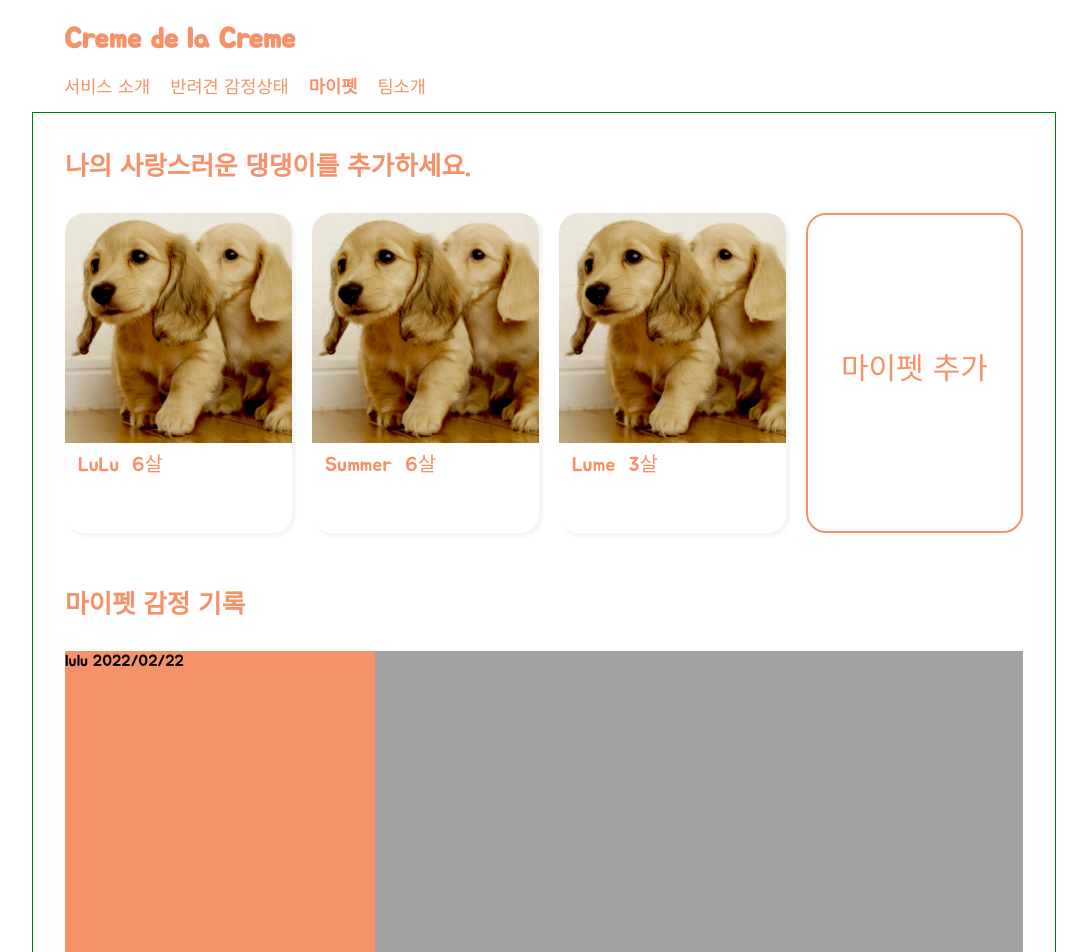
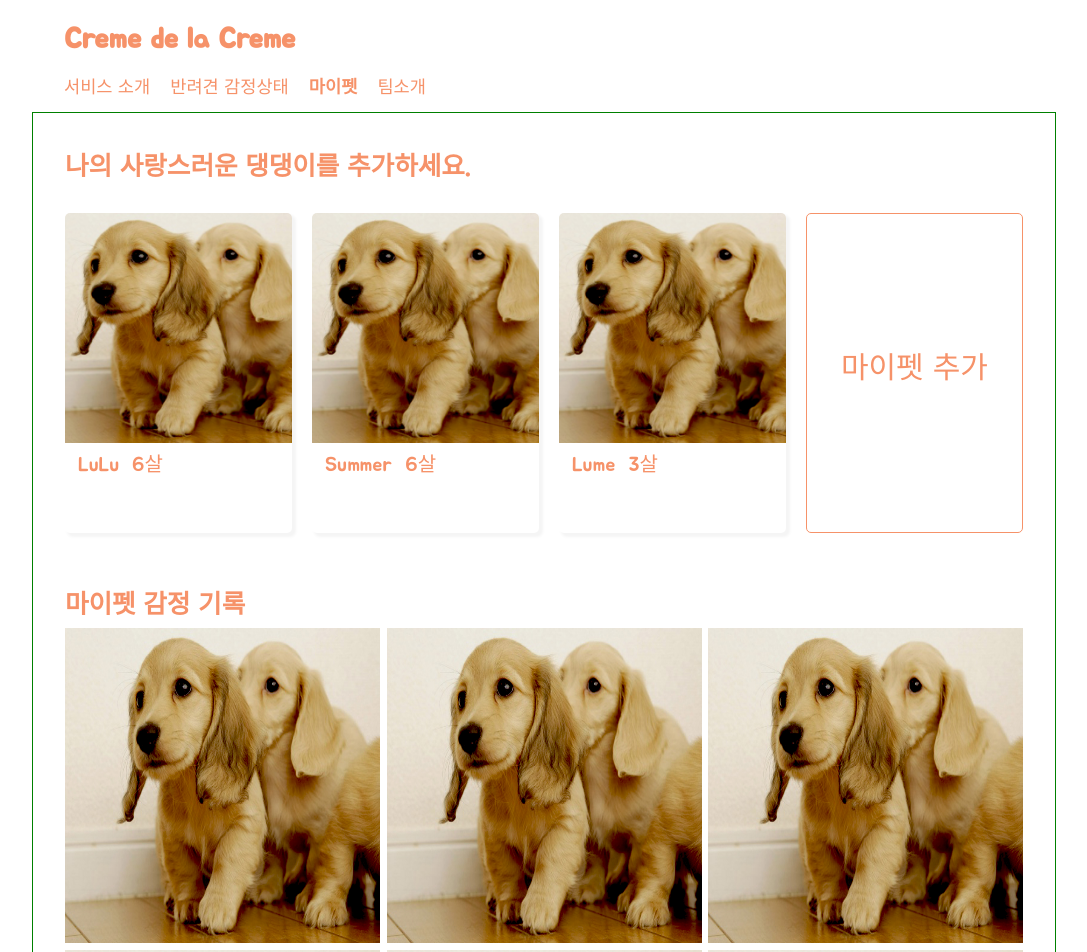
Before and after one commit to CreamDeLaCream/creme-client, a React (Create React App) app: page /mypet in a window 1280 px wide. Shown: the top 952 px of the page, without its empty margins (96-1183 px from the left). Built offline with nearby package versions, Linux system fonts and the light colour scheme.

Commit message:
[#14] fix : imagecard 에러 수정

```diff
--- a/src/common/components/Container.js
+++ b/src/common/components/Container.js
@@ -14,6 +14,7 @@ const Form = styled.section`
   flex-direction: column;
   border: 1px solid green;
   padding: 2rem;
+  // flex-wrap: wrap;
 `;
 
 export default Container;
--- a/src/pages/MyPet/AnalysisImageData.js
+++ b/src/pages/MyPet/AnalysisImageData.js
@@ -39,11 +39,6 @@ export const AnalysisImageData = [
     name: 'summer',
     date: '2022/02/22',
   },
-  {
-    id: 8,
-    name: 'lulu',
-    date: '2022/02/22',
-  },
 ];
 
 export default AnalysisImageData;
--- a/src/pages/MyPet/MyPet.js
+++ b/src/pages/MyPet/MyPet.js
@@ -47,7 +47,7 @@ const MyPetCard = styled.div`
 
   background-color: var(--white);
   // border: 2px solid var(--main);
-  border-radius: 20px;
+  border-radius: 5px;
   color: var(--main);
 
   img {
--- a/src/pages/MyPet/MyPetPage.js
+++ b/src/pages/MyPet/MyPetPage.js
@@ -25,7 +25,6 @@ const IntroPage = () => {
         <Text type="mainTitle" color="main" padding-top="30px">
           마이펫 감정 기록
         </Text>
-        {/* <hr /> */}
         <RecordCardWrapper>
           <Record />
           <RecordPlusbutton />
@@ -39,18 +38,15 @@ const MyPetWrapper = styled.div`
   display: flex;
   margin-top: 30px;
 `;
-
 const RecordWrapper = styled.div`
   margin-top: 50px;
 `;
-
 const RecordCardWrapper = styled.div`
   display: flex;
-  flex: 1;
-  height: 1000px;
+  flex-direction: row,
   margin-top: 30px;
-
-  background-color: var(--gray);
-`;
+  flex-wrap: wrap;
+  justify-content: space-between;
+  `;
 
 export default IntroPage;
--- a/src/pages/MyPet/Plusbutton.js
+++ b/src/pages/MyPet/Plusbutton.js
@@ -12,8 +12,8 @@ const MyPetPlusButton = styled.div`
   overflow: hidden;
 
   background-color: var(--white);
-  border: 2px solid var(--main);
-  border-radius: 20px;
+  border: 1px solid var(--main);
+  border-radius: 5px;
 
   color: var(--main);
   text-align: center;
--- a/src/pages/MyPet/Record.js
+++ b/src/pages/MyPet/Record.js
@@ -6,13 +6,19 @@ import AnalysisImageData from './AnalysisImageData';
 
 const Record = () => {
   let [recordImage, setRecordImage] = useState(AnalysisImageData);
+  const env = process.env;
+  env.PUBLIC_URL = env.PUBLIC_URL || '';
 
   function ImageList({ recordcards }) {
     return (
       <RecordCard>
-        <div>
-          {recordcards.name} {recordcards.date}
-        </div>
+        <img
+          alt=""
+          src={process.env.PUBLIC_URL + `/Image/dog0.png`}
+          width="315px"
+          height="315px"
+        />
+        {recordcards.name} {recordcards.date}
       </RecordCard>
     );
   }
@@ -26,22 +32,26 @@ const Record = () => {
 };
 
 const RecordCard = styled.div`
-  width: 310px;
-  height: 310px;
-  position: absolute;
+  width: 315px;
+  height: 315px;
+  overflow: hidden;
 
   cursor: pointer;
 
-  // border: 2px solid var(--main);
+  // border: 3px solid var(--main);
   background-color: var(--main);
+  // border-radius: 3px;
 
-  margin-right: 10px;
+  margin-top: 7px;
+  text-align: center;
+  line-height: 310px;
 
-  div {
-    width: 220px;
-    height: 200px;
-    background-color: var(--withe);
-  }
+  color: var(--white);
+
+  // div {
+  //   width: 220px;
+  //   height: 200px;
+  //   background-color: var(--withe);
+  // }
 `;
-
 export default Record;
--- a/src/pages/MyPet/RecordPlusbutton.js
+++ b/src/pages/MyPet/RecordPlusbutton.js
@@ -2,22 +2,23 @@ import React from 'react';
 import styled from 'styled-components';
 
 export const RecordPlusbutton = () => {
-  return <ImagePlusbutton />;
+  return <ImagePlusbutton>+</ImagePlusbutton>;
 };
 
 const ImagePlusbutton = styled.div`
-  width: 310px;
-  height: 310px;
+  width: 315px;
+  height: 315px;
   cusor: pointer;
   overflow: hidden;
 
   background-color: var(--white);
-  // border: 2px solid var(--main);
-  // border-radius: 20px;
+  border: solid 1px var(--main);
 
   color: var(--main);
   text-align: center;
   line-height: 310px;
 
+  margin-top: 7px;
+
   font-size: 30px;
 `;
```
